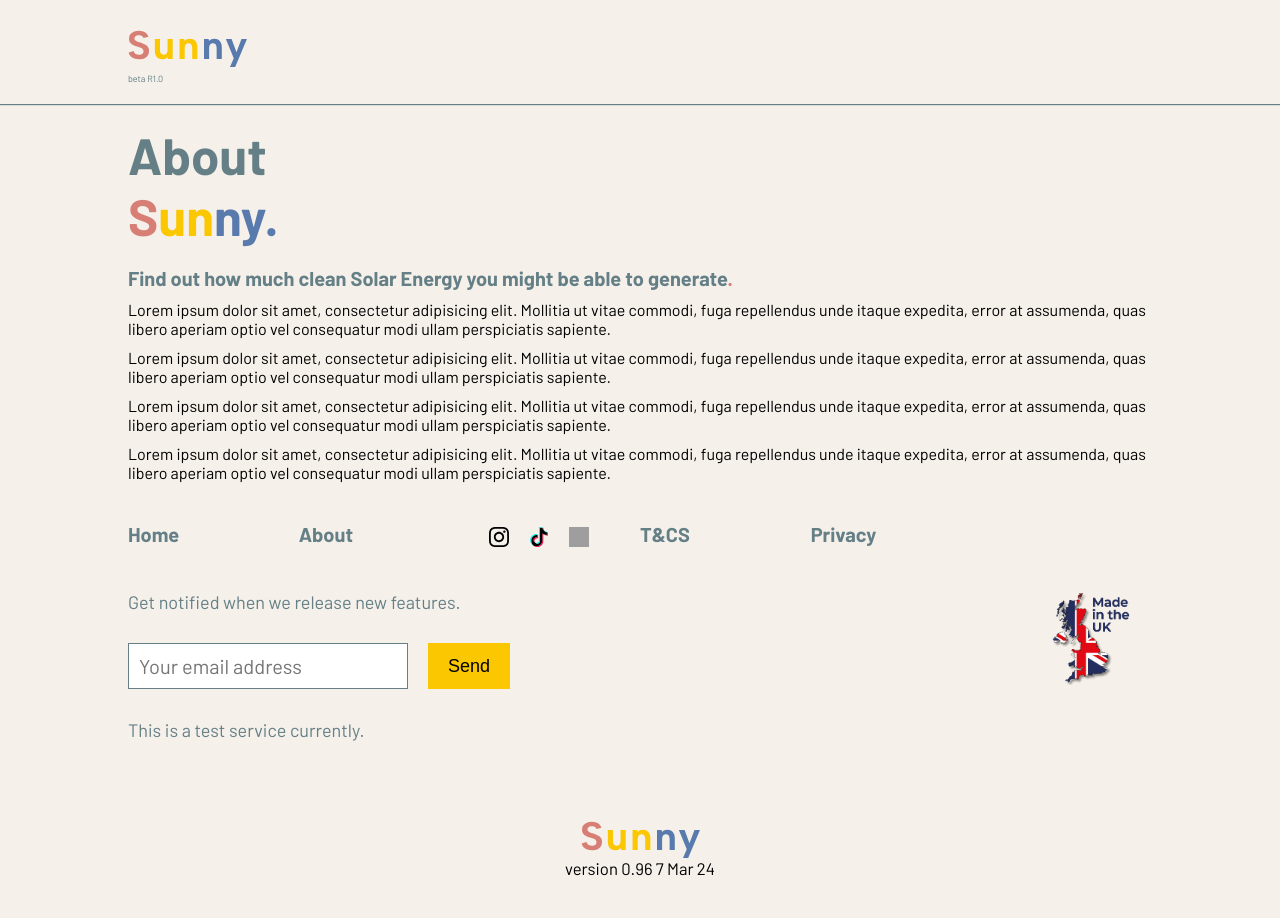
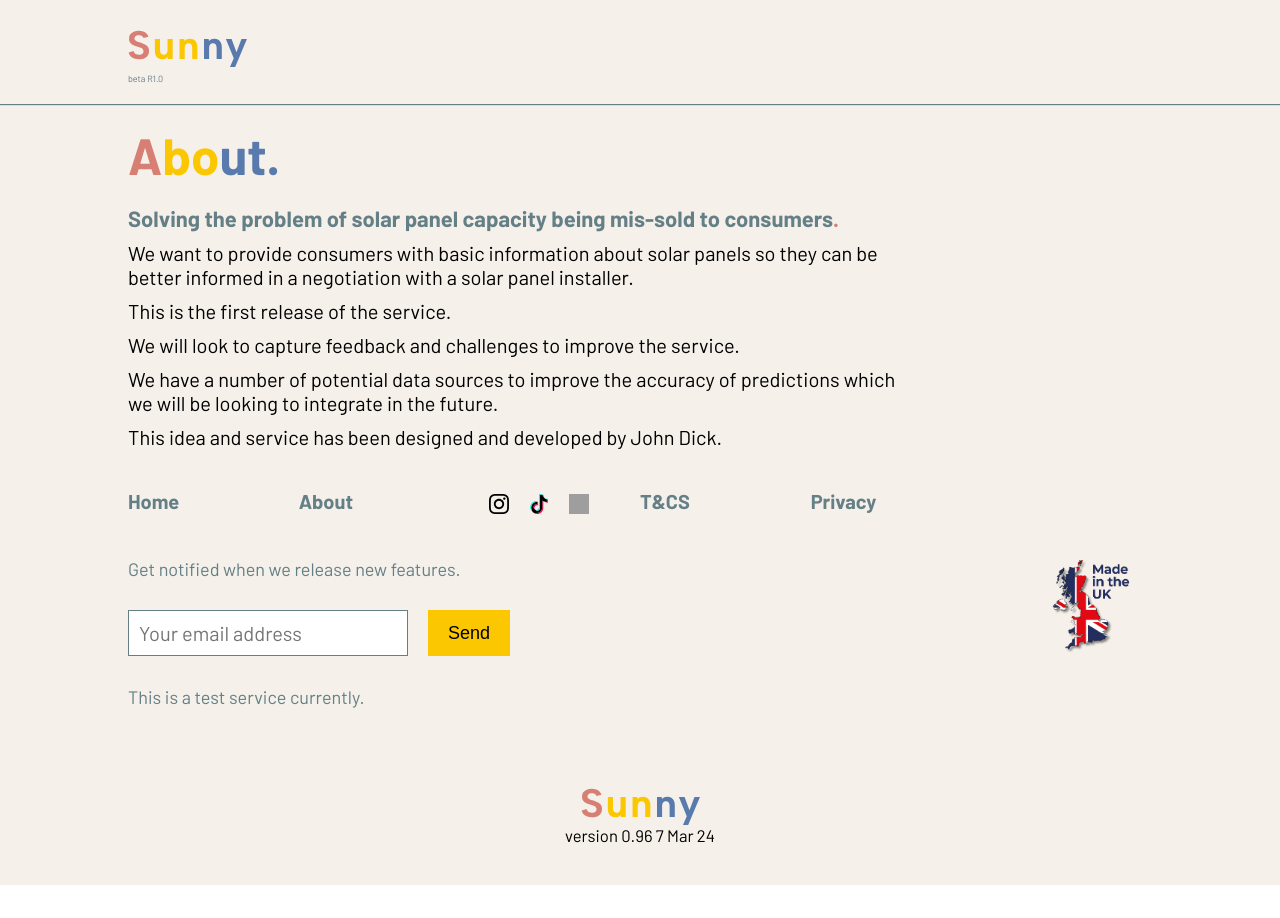
Before and after one commit to johndck/solarPotentialApplication, a React (Vite) app: page /about in a window 1280 px wide. After the commit the page ends 885 px from the top, so only its background shows below. Built offline with nearby package versions, Linux system fonts and the light colour scheme; grey boxes are pictures that could not be loaded.

Commit message:
adding in extra content to the site

```diff
--- a/src/components/aboutPrivacy.jsx
+++ b/src/components/aboutPrivacy.jsx
@@ -15,38 +15,42 @@ function Privacybanner() {
         <div className="heroText">
           <p>
             {" "}
-            Find out how much clean Solar Energy you might be able to generate
+            Effective date: 7 March 2024
             <span className="s">.</span>
           </p>
         </div>
 
-        <p className="heroCTA">
+        <p className="heroCTAAbout">
           {" "}
-          Lorem ipsum dolor sit amet, consectetur adipisicing elit. Mollitia ut
-          vitae commodi, fuga repellendus unde itaque expedita, error at
-          assumenda, quas libero aperiam optio vel consequatur modi ullam
-          perspiciatis sapiente.
+          Welcome to the Sunny website. Your privacy is important, and we are
+          committed to protecting it. This notice explains our online
+          information practices and the choices you can make about the
+          information collected through our website.
         </p>
-        <p className="heroCTA">
+        <p className="heroCTAAbout">
           {" "}
-          Lorem ipsum dolor sit amet, consectetur adipisicing elit. Mollitia ut
-          vitae commodi, fuga repellendus unde itaque expedita, error at
-          assumenda, quas libero aperiam optio vel consequatur modi ullam
-          perspiciatis sapiente.
+          We do not collect any personal information about you when you visit
+          our website. This means you can visit our site without telling us who
+          you are or revealing any personally identifiable information about
+          yourself.
         </p>
-        <p className="heroCTA">
+        <p className="heroCTAAbout">
           {" "}
-          Lorem ipsum dolor sit amet, consectetur adipisicing elit. Mollitia ut
-          vitae commodi, fuga repellendus unde itaque expedita, error at
-          assumenda, quas libero aperiam optio vel consequatur modi ullam
-          perspiciatis sapiente.
+          Since we do not collect any personal information, we do not use,
+          store, or share any such information. Our website is designed for
+          research purposes, and we aim to provide information and resources
+          without compromising your privacy.
         </p>
-        <p className="heroCTA">
+        <p className="heroCTAAbout">
           {" "}
-          Lorem ipsum dolor sit amet, consectetur adipisicing elit. Mollitia ut
-          vitae commodi, fuga repellendus unde itaque expedita, error at
-          assumenda, quas libero aperiam optio vel consequatur modi ullam
-          perspiciatis sapiente.
+          We take reasonable precautions to protect our website and any
+          non-personal information it may process from loss, misuse,
+          unauthorized access, disclosure, alteration, or destruction.
+        </p>
+        <p className="heroCTAAbout">
+          {" "}
+          If you have any questions or concerns about this Privacy Notice or our
+          information practices, please contact us at johnturnerdick@gmail.com.
         </p>
       </div>
     </section>
--- a/src/components/aboutbanner.jsx
+++ b/src/components/aboutbanner.jsx
@@ -4,49 +4,46 @@ function Aboutbanner() {
       <div className="container herobannerAbout">
         <div className="heroHeadline heroText">
           <h2>
-            About <span className="s">S</span>
-            <span className="o">u</span>
-            <span className="l">n</span>
-            <span className="a">n</span>
-            <span className="a">y</span>
+            <span className="s">A</span>
+            <span className="o">b</span>
+            <span className="l">o</span>
+            <span className="a">u</span>
+            <span className="a">t</span>
             <span className="r">.</span>
           </h2>
         </div>
         <div className="heroText">
           <p>
             {" "}
-            Find out how much clean Solar Energy you might be able to generate
+            Solving the problem of solar panel capacity being mis-sold to
+            consumers
             <span className="s">.</span>
           </p>
         </div>
 
-        <p className="heroCTA">
+        <p className="heroCTAAbout">
           {" "}
-          Lorem ipsum dolor sit amet, consectetur adipisicing elit. Mollitia ut
-          vitae commodi, fuga repellendus unde itaque expedita, error at
-          assumenda, quas libero aperiam optio vel consequatur modi ullam
-          perspiciatis sapiente.
+          We want to provide consumers with basic information about solar panels
+          so they can be better informed in a negotiation with a solar panel
+          installer.
         </p>
-        <p className="heroCTA">
+        <p className="heroCTAAbout">
           {" "}
-          Lorem ipsum dolor sit amet, consectetur adipisicing elit. Mollitia ut
-          vitae commodi, fuga repellendus unde itaque expedita, error at
-          assumenda, quas libero aperiam optio vel consequatur modi ullam
-          perspiciatis sapiente.
+          This is the first release of the service.
         </p>
-        <p className="heroCTA">
+        <p className="heroCTAAbout">
           {" "}
-          Lorem ipsum dolor sit amet, consectetur adipisicing elit. Mollitia ut
-          vitae commodi, fuga repellendus unde itaque expedita, error at
-          assumenda, quas libero aperiam optio vel consequatur modi ullam
-          perspiciatis sapiente.
+          We will look to capture feedback and challenges to improve the
+          service.
         </p>
-        <p className="heroCTA">
+        <p className="heroCTAAbout">
           {" "}
-          Lorem ipsum dolor sit amet, consectetur adipisicing elit. Mollitia ut
-          vitae commodi, fuga repellendus unde itaque expedita, error at
-          assumenda, quas libero aperiam optio vel consequatur modi ullam
-          perspiciatis sapiente.
+          We have a number of potential data sources to improve the accuracy of
+          predictions which we will be looking to integrate in the future.
+        </p>
+        <p className="heroCTAAbout">
+          {" "}
+          This idea and service has been designed and developed by John Dick.
         </p>
       </div>
     </section>
--- a/src/components/abouttanc.jsx
+++ b/src/components/abouttanc.jsx
@@ -4,49 +4,46 @@ function TandCbanner() {
       <div className="container herobannerAbout">
         <div className="heroHeadline heroText">
           <h2>
-            Terms & Conditions <span className="s">S</span>
-            <span className="o">u</span>
-            <span className="l">n</span>
-            <span className="a">n</span>
-            <span className="a">y</span>
-            <span className="r">.</span>
+            <span className="s">T</span>
+            <span className="o">e</span>
+            <span className="l">r</span>
+            <span className="a">m</span>
+            <span className="a">s</span>
+            <span className="r"> &</span> Conditions
           </h2>
         </div>
         <div className="heroText">
           <p>
             {" "}
-            Find out how much clean Solar Energy you might be able to generate
+            Terms of service
             <span className="s">.</span>
           </p>
         </div>
 
-        <p className="heroCTA">
+        <p className="heroCTAAbout">
           {" "}
-          Lorem ipsum dolor sit amet, consectetur adipisicing elit. Mollitia ut
-          vitae commodi, fuga repellendus unde itaque expedita, error at
-          assumenda, quas libero aperiam optio vel consequatur modi ullam
-          perspiciatis sapiente.
+          This website is operated by John Dick (the website owner).
         </p>
-        <p className="heroCTA">
+        <p className="heroCTAAbout">
           {" "}
-          Lorem ipsum dolor sit amet, consectetur adipisicing elit. Mollitia ut
-          vitae commodi, fuga repellendus unde itaque expedita, error at
-          assumenda, quas libero aperiam optio vel consequatur modi ullam
-          perspiciatis sapiente.
+          By accessing and using this website, you agree to the following terms
+          and conditions. This site is intended for research purposes only. All
+          data and content provided are for informational use and should not be
+          taken as professional advice. Users are responsible for ensuring the
+          legality and integrity of their actions when using the websites
+          resources. The website owner does not guarantee the accuracy,
+          completeness, or timeliness of the information contained on this site
+          and shall not be liable for any errors or omissions or for the results
+          obtained from the use of such information.{" "}
         </p>
-        <p className="heroCTA">
+        <p className="heroCTAAbout">
           {" "}
-          Lorem ipsum dolor sit amet, consectetur adipisicing elit. Mollitia ut
-          vitae commodi, fuga repellendus unde itaque expedita, error at
-          assumenda, quas libero aperiam optio vel consequatur modi ullam
-          perspiciatis sapiente.
-        </p>
-        <p className="heroCTA">
-          {" "}
-          Lorem ipsum dolor sit amet, consectetur adipisicing elit. Mollitia ut
-          vitae commodi, fuga repellendus unde itaque expedita, error at
-          assumenda, quas libero aperiam optio vel consequatur modi ullam
-          perspiciatis sapiente.
+          Use of the sites resources must comply with applicable laws and
+          ethical standards. Any unauthorized use of the sites content or
+          infringement of intellectual property rights is prohibited. The
+          websites terms and conditions are subject to change at any time
+          without notice. Continued use of the site after any such changes
+          constitutes your consent to such changes.
         </p>
       </div>
     </section>
--- a/src/index.css
+++ b/src/index.css
@@ -59,6 +59,10 @@ html {
   scroll-behavior: smooth;
 }
 
+p {
+  font-size: 1.1rem;
+}
+
 .container {
   width: 1200px;
   max-width: 80%;
@@ -112,6 +116,8 @@ html {
   font-size: 1.7rem;
 }
 
+/* updated style for T&CSs page */
+
 .heroText {
   font-weight: 700;
   color: var(--sitedarkGrenn);
@@ -137,6 +143,12 @@ html {
 .heroCTA {
   padding-top: 0.5rem;
   font-size: 0.8rem;
+}
+
+.heroCTAAbout {
+  padding-top: 0.5rem;
+  font-size: 1rem;
+  max-width: 75%;
 }
 
 /* -- Main sections */
@@ -548,4 +560,8 @@ h1 {
     width: 100%;
     padding: 1rem;
   }
+
+  .heroCTAAbout {
+    max-width: 90%;
+  }
 }
```
